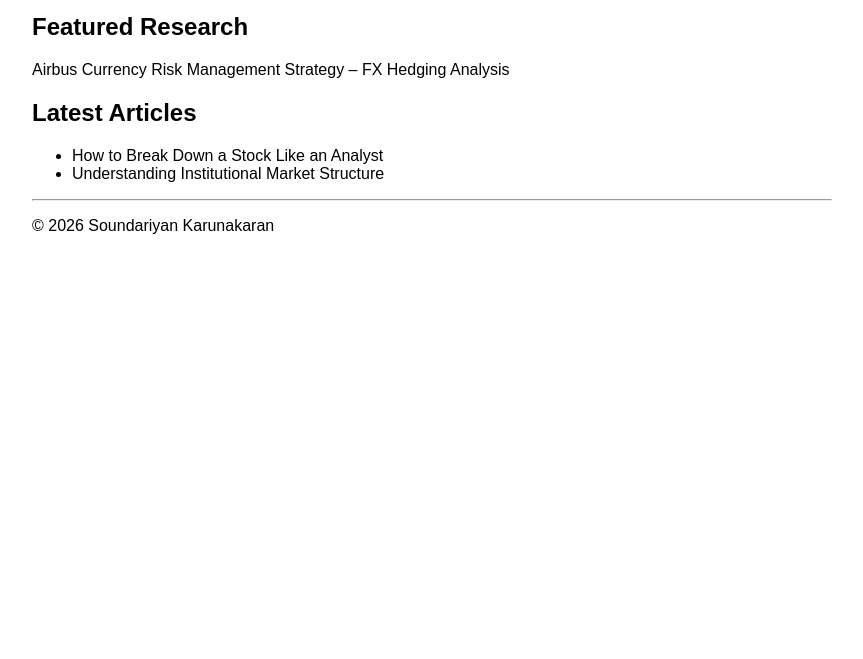
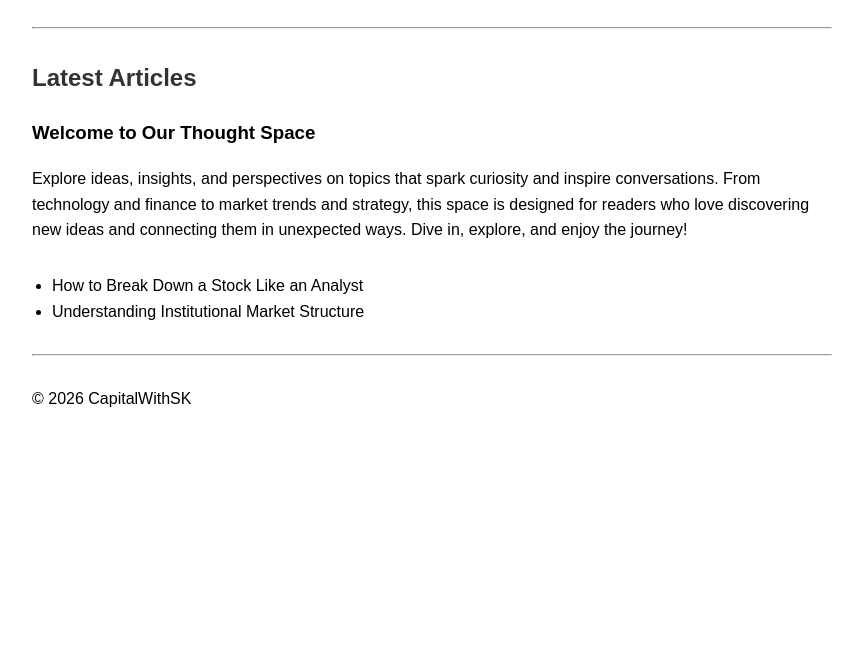
Before and after one commit to CapitalWithSK/capitalwithsk.github-io, a plain HTML site: page index.html in a window 1280 px wide. Shown: the part 141-800 px from the top of the page, without its empty margins (8-871 px from the left). Drawn offline with Linux system fonts and the light colour scheme.

Commit message:
Enhance index.html with new styles and article section
Updated styles and added a new article section with introductory content.

```diff
--- a/index.html
+++ b/index.html
@@ -4,8 +4,17 @@
 <title>CapitalWithSK</title>
 <meta name="viewport" content="width=device-width, initial-scale=1">
 <style>
-body {font-family: Arial; margin: 40px; max-width: 800px;}
-h1 {color: #1a1a1a;}
+body {
+    font-family: Arial;
+    margin: 40px;
+    max-width: 800px;
+    line-height: 1.6;
+}
+h1 { color: #1a1a1a; }
+h2 { color: #333; }
+article { margin-bottom: 30px; }
+ul { padding-left: 20px; }
+hr { margin: 30px 0; }
 </style>
 </head>
 <body>
@@ -15,10 +24,17 @@ h1 {color: #1a1a1a;}
 
 <hr>
 
-<h2>Featured Research</h2>
-<p>Airbus Currency Risk Management Strategy – FX Hedging Analysis</p>
+<h2>Latest Articles</h2>
 
-<h2>Latest Articles</h2>
+<article>
+  <h3>Welcome to Our Thought Space</h3>
+  <p>
+    Explore ideas, insights, and perspectives on topics that spark curiosity and inspire conversations.
+    From technology and finance to market trends and strategy, this space is designed for readers
+    who love discovering new ideas and connecting them in unexpected ways. Dive in, explore, and enjoy the journey!
+  </p>
+</article>
+
 <ul>
 <li>How to Break Down a Stock Like an Analyst</li>
 <li>Understanding Institutional Market Structure</li>
@@ -26,7 +42,7 @@ h1 {color: #1a1a1a;}
 
 <hr>
 
-<p>© 2026 Soundariyan Karunakaran</p>
+<p>© 2026 CapitalWithSK</p>
 
 </body>
 </html>
```
